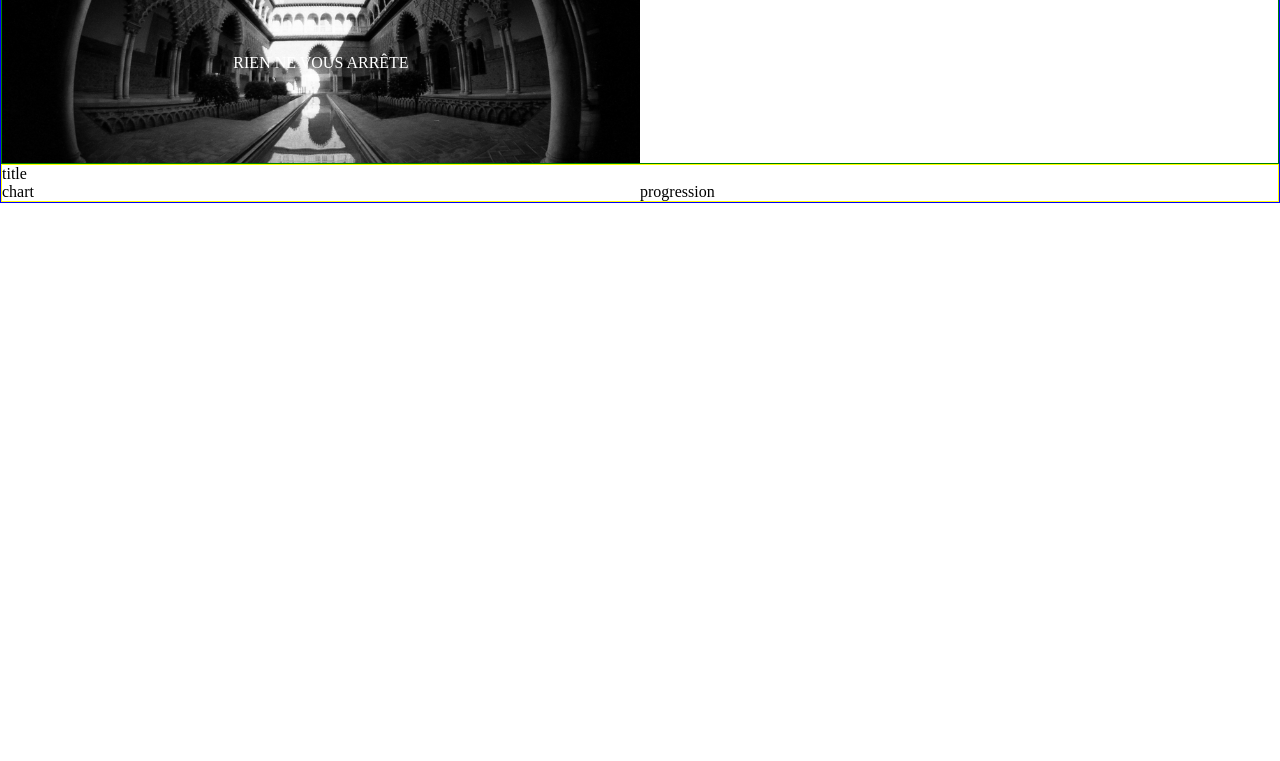
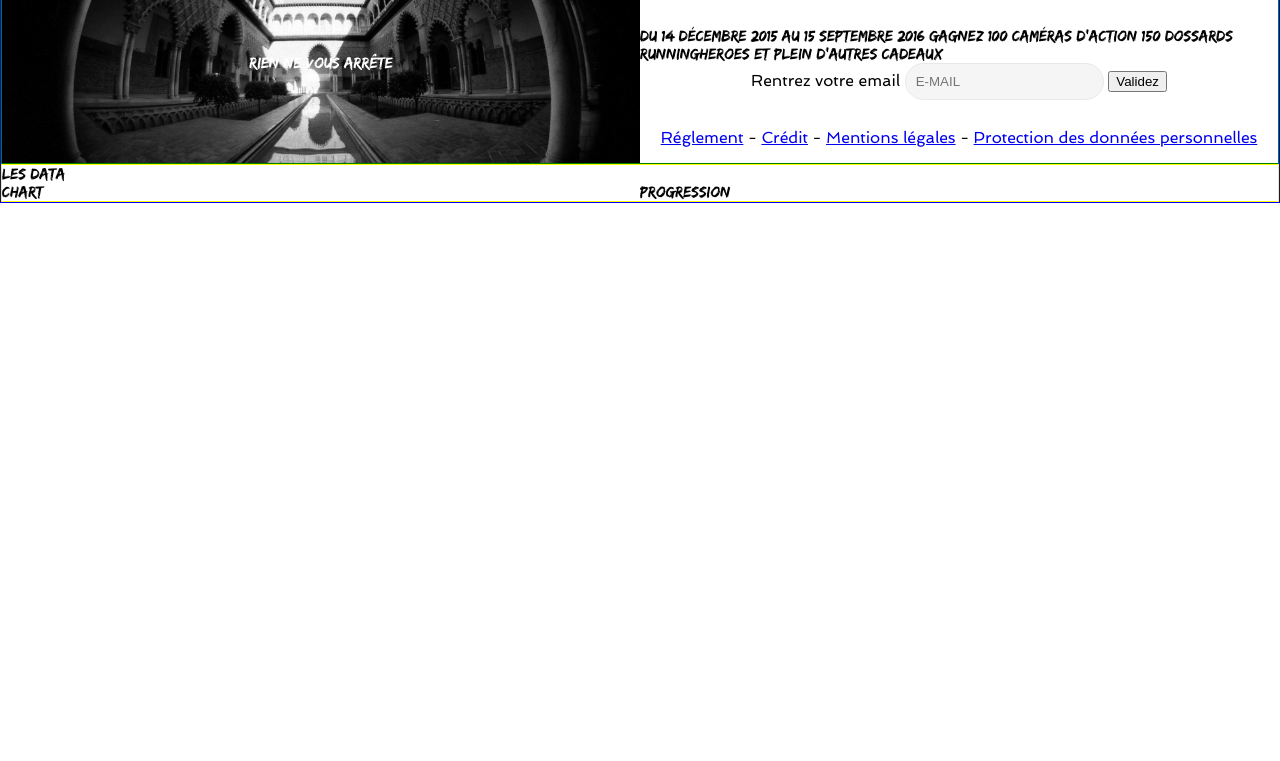
Before and after one commit to akrobarth/testSHG, a website: page index.html in a window 1280 px wide. Shown: the part 39-800 px from the top of the page. Drawn offline with nearby package versions, Linux system fonts and the light colour scheme; some packages are replaced by stand-ins of ours; files that its build step writes are made by us from their sources.

Commit message:
style(app): left and right blocs

```diff
--- a/styles/style.scss
+++ b/styles/style.scss
@@ -4,12 +4,24 @@ $small-screen: 720px;
 
 //COLORS
 $color-light: #ffffff;
+$color-grey: #f5f5f5;
 
+//FONT FACES
+@font-face {
+    font-family: edosz;
+    src: url(../fonts/edosz.ttf);
+}
+@font-face {
+    font-family: Spinnaker-Regular;
+    src: url(../fonts/Spinnaker-Regular.ttf);
+}
 //RESET CSS
 body{
 	margin:0;
 	padding:0;
+	font-family: edosz;
 }
+
 
 // MAIN PAGE CSS
 .header{
@@ -20,12 +32,13 @@ body{
 	&__logo{
 		text-align: center;
 		text-transform: uppercase;
-		background: url(../img/bg-logo.png) no-repeat;
+		background: url(../image/bg-logo.png) no-repeat;
 		background-size: contain;
 		background-position: center;
 		padding: 5px;
 	}
 	&__menu{
+		font-family: Spinnaker-Regular;
 		position: absolute;
 		right:0;
 		top:0;
@@ -36,7 +49,7 @@ body{
 	&__banner{
 		display: flex;
 		@media screen and (max-width: $small-screen) {
-			display:block;
+			flex-direction: column;
 		}
 		border: solid green 1px;
 		&__left{
@@ -45,7 +58,7 @@ body{
 			flex:2;
 			text-transform: uppercase;
 			text-align: center;
-			background: url(../img/runner.jpg) no-repeat;
+			background: url(../image/runner.jpg) no-repeat;
 			background-size: cover;
 			background-position: center;
 			display: flex;
@@ -54,6 +67,26 @@ body{
 		}
 		&__right{
 			flex:2;
+			display: flex;
+			justify-content: center;
+			align-items: center;
+			flex-direction: column;
+			position: relative;
+			&__form{
+				font-family: Spinnaker-Regular;
+				&--input{
+					border-radius: 50px;
+					outline: none;
+					border: solid 1px darken($color-grey, 5);
+					padding: 10px;
+					background: $color-grey;
+				}
+			}
+			&__links{
+				position: absolute;
+				bottom: 0;
+				font-family: Spinnaker-Regular;
+			}
 		}
 	}
 	&__data{
@@ -63,7 +96,7 @@ body{
 		&__charts{
 			display: flex;
 			@media screen and (max-width: $small-screen) {
-				display:block;
+				flex-direction: column;
 			}
 			&__chart{
 				flex:2;
--- a/views/home.html
+++ b/views/home.html
@@ -5,10 +5,26 @@
 <div class="container">
 	<div class="container__banner">
 		<div class="container__banner__left">rien ne vous arrête</div>
-		<div class="container__banner__right">banner right</div>
+		<div class="container__banner__right">
+			<div>
+				du 14 décembre 2015 au 15 septembre 2016
+				gagnez
+				100 caméras d'action
+				150 dossards runningheroes
+				et plein d'autres cadeaux
+			</div>
+			<div class="container__banner__right__form">
+				<span>Rentrez votre email</span>
+				<input type="text" name="email" placeholder="E-MAIL" class="container__banner__right__form--input"/>
+				<input type="submit" value="Validez"/>
+			</div>
+			<div class="container__banner__right__links">
+				<p><a href="#">Réglement</a> - <a href="#">Crédit</a> - <a href="#">Mentions légales</a> - <a href="#">Protection des données personnelles</a></p>
+			</div>
+		</div>
 	</div>
 	<div class="container__data">
-		<div class="container__data__title">title</div>
+		<div class="container__data__title">les data</div>
 		<div class="container__data__charts">
 			<div class="container__data__charts__chart">chart</div>
 			<div class="container__data__charts__progression">progression</div>
```
Also changed, not shown: fonts/Spinnaker-Regular.ttf (added), fonts/edosz.ttf (added), image/bg-logo.png (renamed from img/bg-logo.png), image/runner.jpg (renamed from img/runner.jpg), 1 other file.
